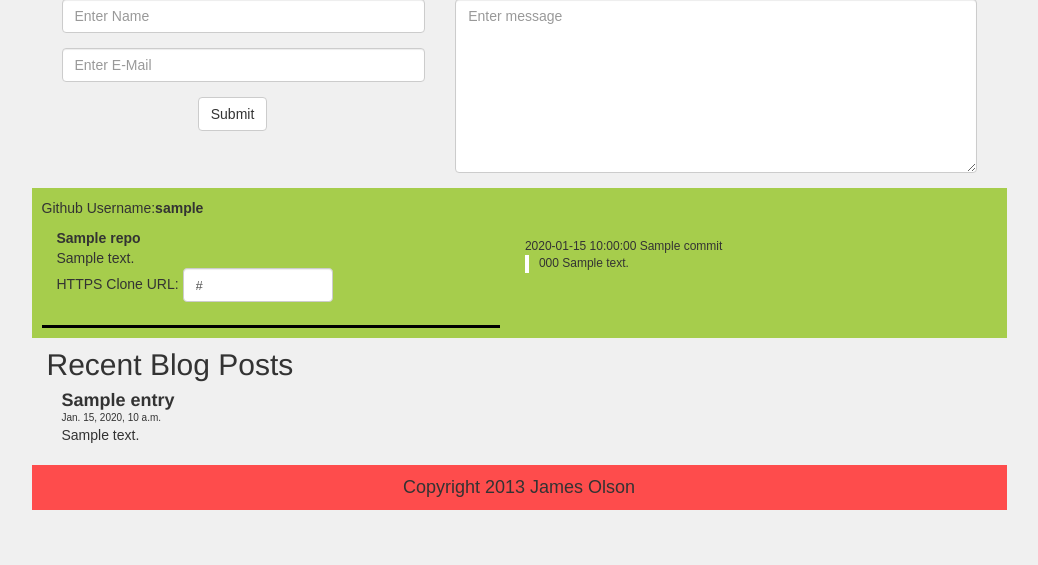
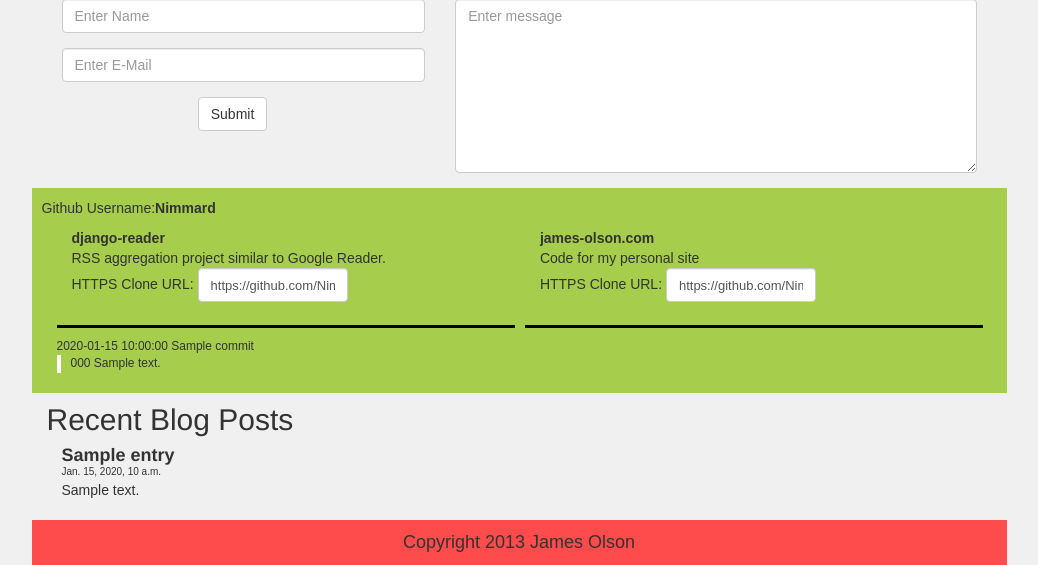
Before and after one commit to Nimmard/james-olson.com, a Django app: template templates/main/index.html in a window 1280 px wide. Shown: the part 325-890 px from the top of the page, without its empty margins (121-1159 px from the left). Before the commit the page ends 835 px from the top, so only its background shows below. Run offline with Django 3.2, Linux system fonts and the light colour scheme; the template is opened without the code that fills it: most values are stand-ins (such as "Sample title", 1, 10 or a date in 2020); some web fonts are replaced.

Commit message:
Removed API call to github, hardcoded repos. Was causing too much page loading time.

```diff
--- a/main/views.py
+++ b/main/views.py
@@ -3,8 +3,6 @@ from django.views.generic import TemplateView
 import feedparser
 from blog.models import Entries
 from bs4 import BeautifulSoup
-import requests
-from settings import settings
 from main.forms import ContactForm
 from django.http import HttpResponse
 from django.http import Http404
@@ -12,8 +10,6 @@ class SiteIndexView(TemplateView):
     template_name = 'main/index.html'
 
     def get_context_data(self, **kwargs):
-        username = 'Nimmard'
-        personal_token = settings.GITHUB_PERSONAL_TOKEN
         feed = feedparser.parse('https://github.com/Nimmard.atom')
 
         entries = feed.entries
@@ -31,8 +27,6 @@ class SiteIndexView(TemplateView):
         context = super(SiteIndexView, self).get_context_data(**kwargs)
         context['entries'] = Entries.objects.order_by('-created')[:4]
         context['commits'] = git_commits
-        context['github_user'] = requests.get('https://api.github.com/user', auth=(username, personal_token)).json()
-        context['github_repos'] = requests.get('https://api.github.com/users/Nimmard/repos', auth=(username, personal_token)).json()
         return context
 
 def contact(request):
--- a/static/css/style.css
+++ b/static/css/style.css
@@ -71,7 +71,7 @@ a {
 time {
   font-size: 12px;
 }
-#django-reader {
+#reader {
   margin-left: 15px;
 }
 .repo {
--- a/templates/main/index.html
+++ b/templates/main/index.html
@@ -49,16 +49,21 @@
     </form>
 </div>
 <div class="github col-md-10 col-md-offset-1">
-    <p>Github Username:<a href="{{github_html_url}}">{{github_user.login}}</a></p>
-    {% for repo in github_repos %}
-    <div class="repo col-md-6" id="{{repo.name}}">
-            <a href="{{repo.svn_url}}">{{repo.name}}</a>
+    <p>Github Username:<a href="https://github.com/Nimmard/">Nimmard</a></p>
+    <div class="repo col-md-6" id="reader">
+            <a href="https://github.com/Nimmard/django-reader">django-reader</a>
             <p>
-                {{repo.description}}<br />
-                HTTPS Clone URL: <input type="text" class="cloneurl form-control" value="{{repo.clone_url|safe}}">
+                RSS aggregation project similar to Google Reader.<br />
+                HTTPS Clone URL: <input type="text" class="cloneurl form-control" value="https://github.com/Nimmard/django-reader.git">
             </p>
         </div>
-    {% endfor %}
+    <div class="repo col-md-6" id="jamesolson">
+            <a href="https://github.com/Nimmard/james-olson.com">james-olson.com</a>
+            <p>
+                Code for my personal site<br />
+                HTTPS Clone URL: <input type="text" class="cloneurl form-control" value="https://github.com/Nimmard/james-olson.com.git">
+            </p>
+        </div>
     {% for commit in commits %}
         <div class="commit col-md-6">
             {{commit.time|safe}}
```
